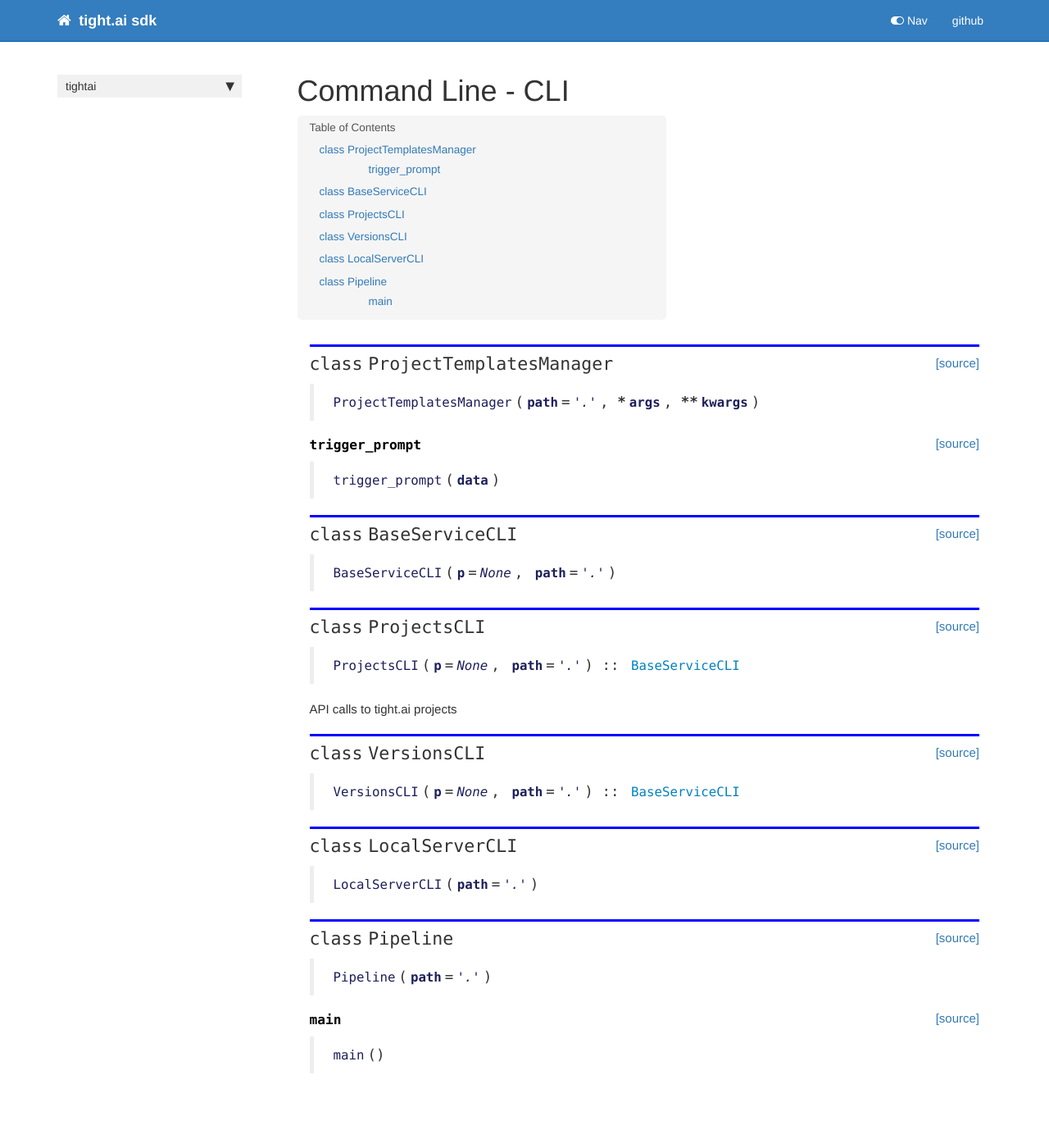
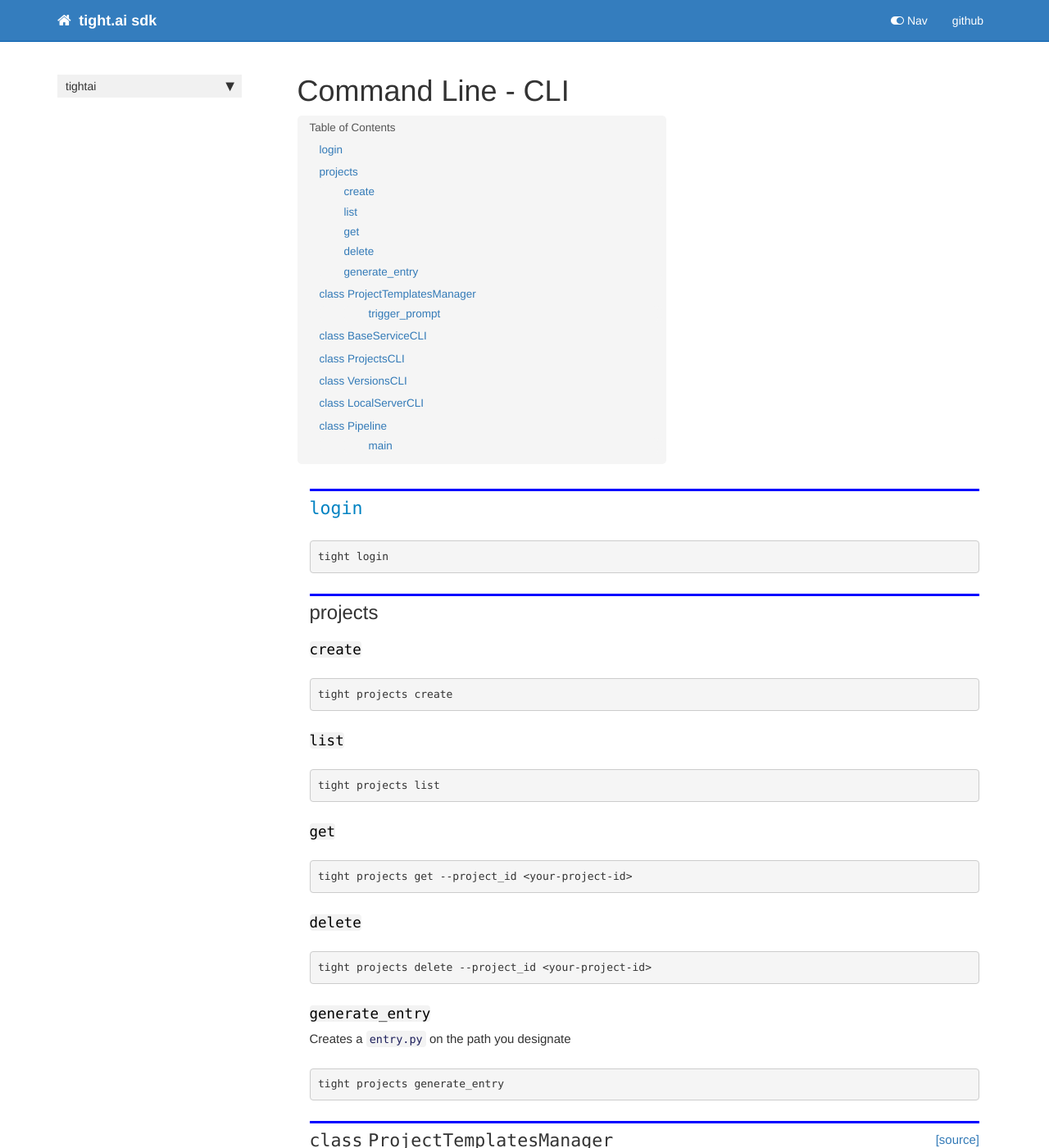
Before and after one commit to tightai/tightai, a Jekyll site: the page built from docs/cli.html, in a window 1280 px wide and 1400 px high. Shown: the whole window at 82% size. Built offline with Jekyll 4.4.1, drawn with Linux system fonts in a browser that asks for light colours; nearby versions of some CDN libraries; comment, search, counter and statistics services are not loaded.

Commit message:
Updated docs

```diff
--- a/docs/cli.html
+++ b/docs/cli.html
@@ -27,6 +27,25 @@ sidebar: home_sidebar
 </div>
     {% endraw %}
 
+<div class="cell border-box-sizing text_cell rendered"><div class="inner_cell">
+<div class="text_cell_render border-box-sizing rendered_html">
+<h2 id="login"><a href="/auth#login"><code>login</code></a><a class="anchor-link" href="#login"> </a></h2>
+<pre><code>tight login</code></pre>
+<h2 id="projects">projects<a class="anchor-link" href="#projects"> </a></h2><h3 id="create"><code>create</code><a class="anchor-link" href="#create"> </a></h3>
+<pre><code>tight projects create</code></pre>
+<h3 id="list"><code>list</code><a class="anchor-link" href="#list"> </a></h3>
+<pre><code>tight projects list</code></pre>
+<h3 id="get"><code>get</code><a class="anchor-link" href="#get"> </a></h3>
+<pre><code>tight projects get --project_id &lt;your-project-id&gt;</code></pre>
+<h3 id="delete"><code>delete</code><a class="anchor-link" href="#delete"> </a></h3>
+<pre><code>tight projects delete --project_id &lt;your-project-id&gt;</code></pre>
+<h3 id="generate_entry"><code>generate_entry</code><a class="anchor-link" href="#generate_entry"> </a></h3><p>Creates a <code>entry.py</code> on the path you designate</p>
+
+<pre><code>tight projects generate_entry</code></pre>
+
+</div>
+</div>
+</div>
     {% raw %}
 
 <div class="cell border-box-sizing code_cell rendered">
@@ -159,7 +178,7 @@ sidebar: home_sidebar
 
 
 <div class="output_markdown rendered_html output_subarea ">
-<h2 id="ProjectsCLI" class="doc_header"><code>class</code> <code>ProjectsCLI</code><a href="https://github.com/tightai/tightaitightai/cli.py#L363" class="source_link" style="float:right">[source]</a></h2><blockquote><p><code>ProjectsCLI</code>(<strong><code>p</code></strong>=<em><code>None</code></em>, <strong><code>path</code></strong>=<em><code>'.'</code></em>) :: <a href="/tightai/cli#BaseServiceCLI"><code>BaseServiceCLI</code></a></p>
+<h2 id="ProjectsCLI" class="doc_header"><code>class</code> <code>ProjectsCLI</code><a href="https://github.com/tightai/tightaitightai/cli.py#L363" class="source_link" style="float:right">[source]</a></h2><blockquote><p><code>ProjectsCLI</code>(<strong><code>p</code></strong>=<em><code>None</code></em>, <strong><code>path</code></strong>=<em><code>'.'</code></em>) :: <code>BaseServiceCLI</code></p>
 </blockquote>
 <p>API calls to tight.ai projects</p>
 
@@ -184,7 +203,7 @@ sidebar: home_sidebar
 
 
 <div class="output_markdown rendered_html output_subarea ">
-<h2 id="VersionsCLI" class="doc_header"><code>class</code> <code>VersionsCLI</code><a href="https://github.com/tightai/tightaitightai/cli.py#L519" class="source_link" style="float:right">[source]</a></h2><blockquote><p><code>VersionsCLI</code>(<strong><code>p</code></strong>=<em><code>None</code></em>, <strong><code>path</code></strong>=<em><code>'.'</code></em>) :: <a href="/tightai/cli#BaseServiceCLI"><code>BaseServiceCLI</code></a></p>
+<h2 id="VersionsCLI" class="doc_header"><code>class</code> <code>VersionsCLI</code><a href="https://github.com/tightai/tightaitightai/cli.py#L519" class="source_link" style="float:right">[source]</a></h2><blockquote><p><code>VersionsCLI</code>(<strong><code>p</code></strong>=<em><code>None</code></em>, <strong><code>path</code></strong>=<em><code>'.'</code></em>) :: <code>BaseServiceCLI</code></p>
 </blockquote>
 
 </div>
--- a/docs/conf.html
+++ b/docs/conf.html
@@ -1,6 +1,6 @@
 ---
 
-title: Title
+title: Default Configuration
 
 keywords: fastai
 sidebar: home_sidebar
@@ -13,7 +13,7 @@ sidebar: home_sidebar
 #################################################
 ### THIS FILE WAS AUTOGENERATED! DO NOT EDIT! ###
 #################################################
-# file to edit: 00_conf.ipynb
+# file to edit: 10_conf.ipynb
 # command to build the docs after a change: nbdev_build_docs
 
 -->
--- a/docs/user.html
+++ b/docs/user.html
@@ -52,7 +52,7 @@ sidebar: home_sidebar
 
 
 <div class="output_markdown rendered_html output_subarea ">
-<h2 id="UserObject" class="doc_header"><code>class</code> <code>UserObject</code><a href="https://github.com/tightai/tightaitightai/user.py#L9" class="source_link" style="float:right">[source]</a></h2><blockquote><p><code>UserObject</code>(<strong>*<code>args</code></strong>, <strong>**<code>kwargs</code></strong>) :: <a href="/tightai/base#BaseObject"><code>BaseObject</code></a></p>
+<h2 id="UserObject" class="doc_header"><code>class</code> <code>UserObject</code><a href="https://github.com/tightai/tightaitightai/user.py#L9" class="source_link" style="float:right">[source]</a></h2><blockquote><p><code>UserObject</code>(<strong>*<code>args</code></strong>, <strong>**<code>kwargs</code></strong>) :: <code>BaseObject</code></p>
 </blockquote>
 
 </div>
--- a/tightai/cli.py
+++ b/tightai/cli.py
@@ -1,4 +1,4 @@
-# AUTOGENERATED! DO NOT EDIT! File to edit: 11_cli.ipynb (unless otherwise specified).
+# AUTOGENERATED! DO NOT EDIT! File to edit: 00_cli.ipynb (unless otherwise specified).
 
 __all__ = ['ProjectTemplatesManager', 'trigger_prompt', 'wizard_items', 'BaseServiceCLI', 'ProjectsCLI', 'VersionsCLI',
            'LocalServerCLI', 'Pipeline', 'main']
--- a/tightai/conf.py
+++ b/tightai/conf.py
@@ -1,4 +1,4 @@
-# AUTOGENERATED! DO NOT EDIT! File to edit: 00_conf.ipynb (unless otherwise specified).
+# AUTOGENERATED! DO NOT EDIT! File to edit: 10_conf.ipynb (unless otherwise specified).
 
 __all__ = ['USER_HOME', 'API_ENDPOINT', 'CLI_ENDPOINT', 'TIGHTAI_LOCAL_DIR_NAME', 'TIGHTAI_LOCAL_DIRECTORY',
            'TIGHTAI_LOCAL_CREDENTIALS', 'TIGHTAI_LOCAL_PROJECTS_DIR', 'TIGHTAI_BASE_TIGHTIGNORE']
--- a/tightai/local.py
+++ b/tightai/local.py
@@ -1,4 +1,4 @@
-# AUTOGENERATED! DO NOT EDIT! File to edit: 08_local.ipynb (unless otherwise specified).
+# AUTOGENERATED! DO NOT EDIT! File to edit: 00_local.ipynb (unless otherwise specified).
 
 __all__ = ['load_run_handler', 'read_root', 'server_app', 'parse_cli_args', 'local_server']
 
--- a/tightai/projects.py
+++ b/tightai/projects.py
@@ -1,4 +1,4 @@
-# AUTOGENERATED! DO NOT EDIT! File to edit: 06_projects.ipynb (unless otherwise specified).
+# AUTOGENERATED! DO NOT EDIT! File to edit: 01_projects.ipynb (unless otherwise specified).
 
 __all__ = ['VersionManager', 'Version', 'ProjectManager', 'Project']
 
--- a/tightai/user.py
+++ b/tightai/user.py
@@ -1,4 +1,4 @@
-# AUTOGENERATED! DO NOT EDIT! File to edit: 12_user.ipynb (unless otherwise specified).
+# AUTOGENERATED! DO NOT EDIT! File to edit: 10_user.ipynb (unless otherwise specified).
 
 __all__ = ['UserObject']
 
```
Also changed, not shown: other parts of docs/cli.html (+1 -1 lines), other parts of docs/user.html (+1 -1 lines), docs/_data/sidebars/home_sidebar.yml (+15 -6 lines), docs/local.html (+4 -4 lines), docs/python_package.html (added, +42 -0 lines), docs/sidebar.json (+6 -3 lines), tightai/_nbdev.py (+34 -34 lines), 12 other files.
